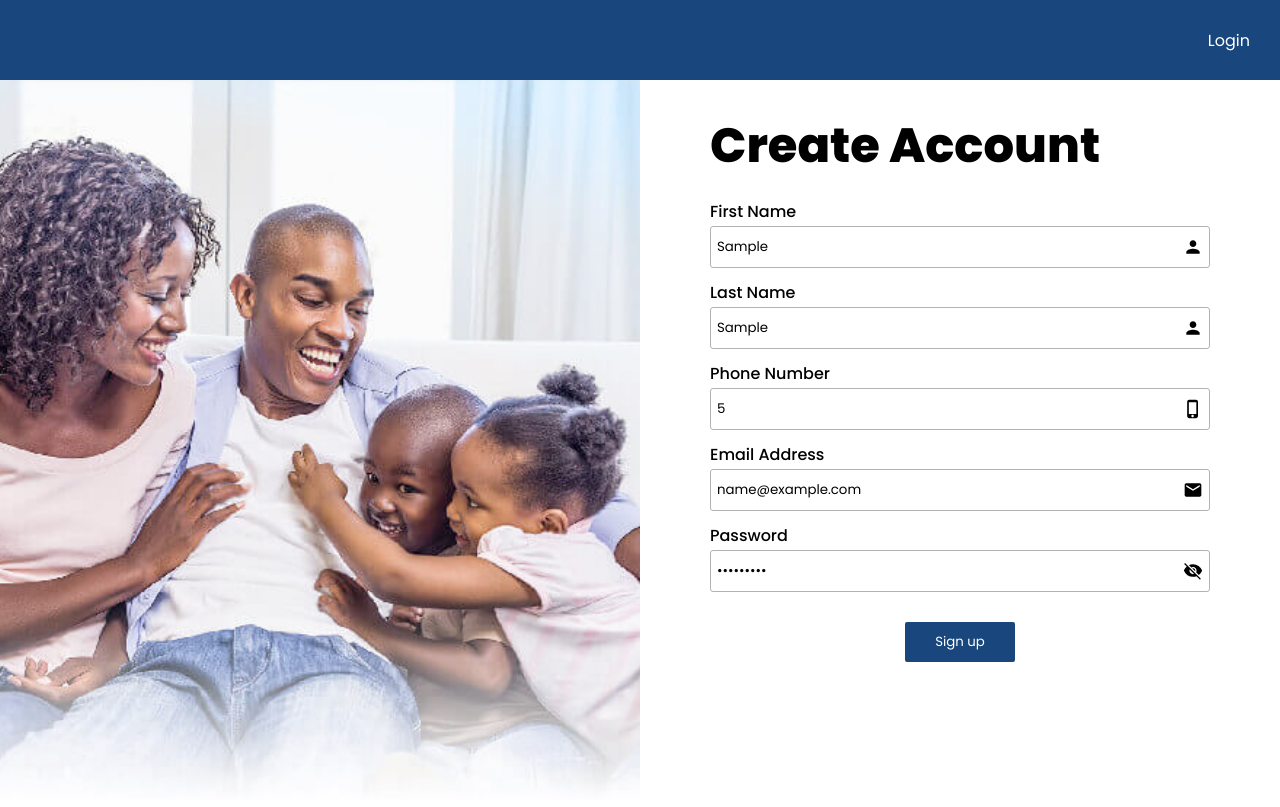
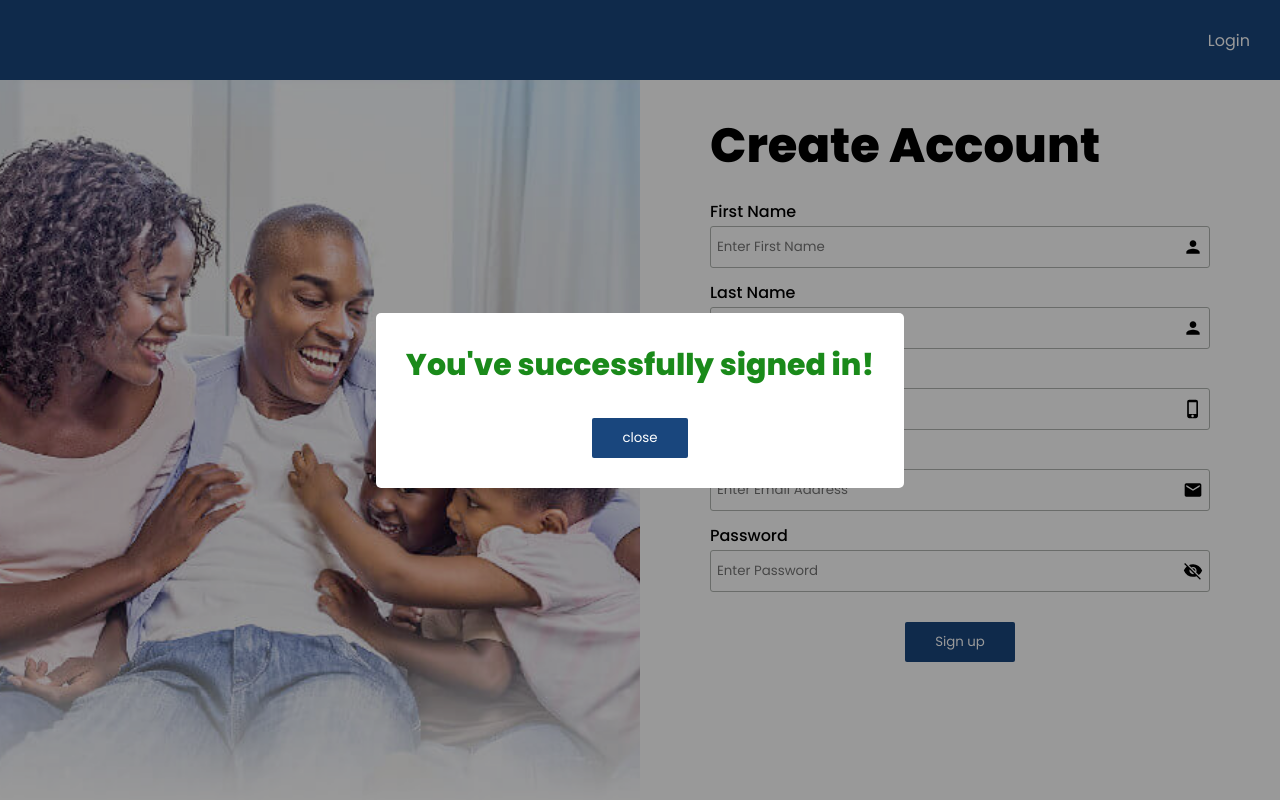
Before and after one commit to iamnotcypher/register-page, a plain HTML site: page register-page/index.html in a window 1280 px wide. Both pictures are taken after typing "Sample", "Sample", "5", "name@example.com", "Sample123" into the empty fields and a click on the button "Sign up". Drawn offline with Linux system fonts and the light colour scheme.

Commit message:
implemented success login popup

```diff
--- a/register-page/index.html
+++ b/register-page/index.html
@@ -49,11 +49,15 @@
         </div>
         <div class="err"></div>
         <button class="btn">Sign up</button>
-
       </form>
     </div>
   </section>
-
+  <div id="popup">
+    <div>
+      <h2>You've successfully signed in!</h2>
+      <button class="btn">close</button>
+    </div>
+  </div>
 
   <script src="script.js"></script>
 </body>
--- a/register-page/script.js
+++ b/register-page/script.js
@@ -5,6 +5,8 @@ const LNAMEFIELD = document.querySelector('#lastName');
 const NUMBERFIELD = document.querySelector('#number');
 const EMAILFIELD = document.querySelector('#email');
 const PASSWORDFIELD = document.querySelector('#password');
+const POPUP = document.querySelector('#popup');
+const POPUPBUTTON = document.querySelector('#popup .btn');
 
 //form field inteaction indicator
 INPUTGROUP.forEach(input => {
@@ -49,12 +51,18 @@ FORM.addEventListener('submit', e => {
     FIELDERROR(PASSWORDFIELD.parentElement.nextElementSibling);
     return
   } else {
+    //clear fields
+    FNAMEFIELD.value = '';
+    LNAMEFIELD.value = '';
+    NUMBERFIELD.value = '';
+    EMAILFIELD.value = '';
+    PASSWORDFIELD.value = '';
+  }
 
-    //clear fields
-    FNAMEFIELD = '';
-    LNAMEFIELD = '';
-    NUMBERFIELD = '';
-    EMAILFIELD = '';
-    PASSWORDFIELD = '';
-  }
+  //success popup alert
+  POPUP.classList.add('active')
+  POPUPBUTTON.addEventListener('click', () => {
+    POPUP.classList.remove('active');
+  })
+
 });
--- a/register-page/styles.css
+++ b/register-page/styles.css
@@ -99,6 +99,32 @@ input[type=number] {
 #form img {
   width: 20px;
 }
+#popup {
+  position: absolute;
+  background: rgba(0,0,0,0.4);
+  width: 100%;
+  height: 100%;
+  top: 0;
+  left: 0;
+  display: flex;
+  align-items: center;
+  justify-content: center;
+  display: none;
+}
+#popup.active {
+  display: flex;
+}
+#popup div {
+  background: #fff;
+  padding: 30px;
+  margin: 0 10px;
+  border-radius: 5px;
+}
+#popup h2 {
+  font-weight: 800;
+  font-size: 30px;
+  color: #1A8A1A;
+}
 
 @media (max-width: 900px) {
   #form {
```
